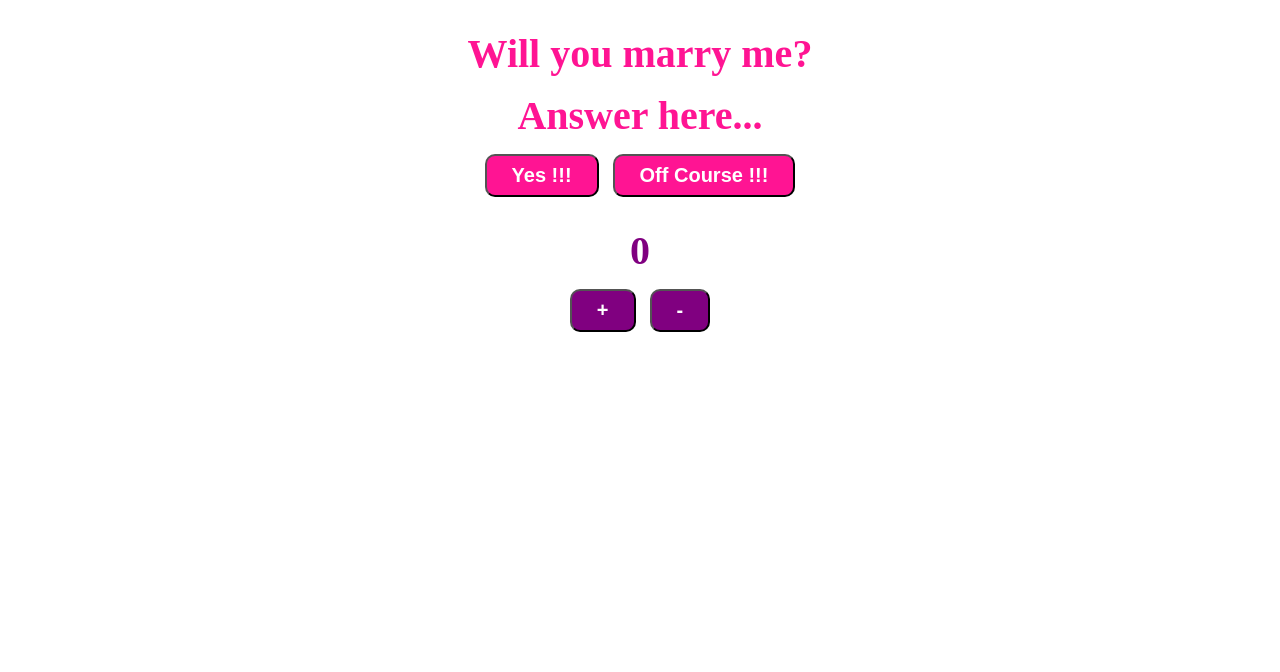
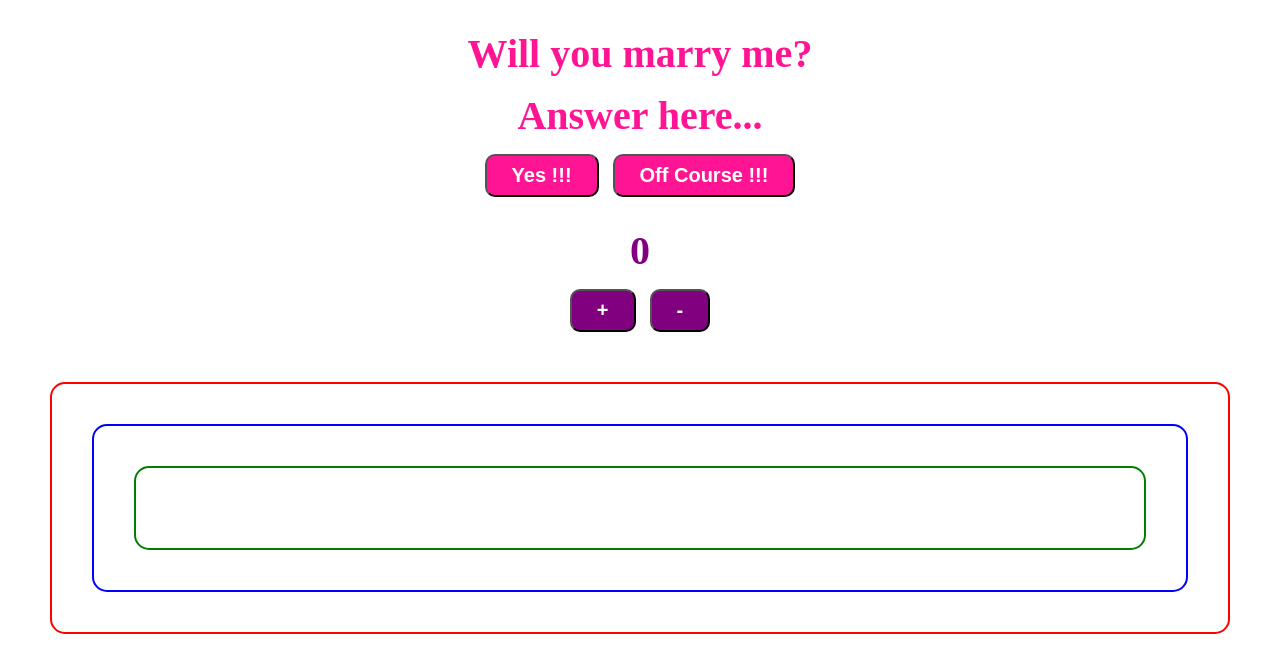
Before and after one commit to younuskhan1/To-Do-App, a plain HTML site: page index.html in a window 1280 px wide. Drawn offline with Linux system fonts and the light colour scheme.

Commit message:
event capturing and event bubbling are tested

```diff
--- a/index.html
+++ b/index.html
@@ -20,6 +20,14 @@
         <button id="plus-button" onclick="plusButton()"> + </button>
         <button id="minus-button" onclick="minusButton()"> - </button>
     </div>
+    <div id="main-parents">
+        <div id="grand-parents">
+            <div id="parents">
+                <div id="child">
+                </div>
+            </div>
+        </div>
+    </div>
     <script src="./index.js"></script>
 </body>
 
--- a/index.js
+++ b/index.js
@@ -1,10 +1,10 @@
 function yes() {
     const answer = document.getElementById("answer");
-    answer.innerText = "Ooo yeah ..."
+    answer.innerText = "Ooo yeah ...";
 }
 function offCourse() {
     const answer = document.getElementById("answer");
-    answer.innerText = "Off Course ..."
+    answer.innerText = "Off Course ...";
 }
 
 let counting = 0;
@@ -12,11 +12,19 @@ function plusButton() {
     counting++;
     const plusButton = document.getElementById("increase-decrease");
     plusButton.innerText = counting;
-
 }
 function minusButton() {
     counting--;
     const minusButton = document.getElementById("increase-decrease");
     minusButton.innerText = counting;
+}
 
-}
+document.getElementById("grand-parents").addEventListener("click", function () {
+    console.log("grand-parents");
+}, true);
+document.getElementById("parents").addEventListener("click", function () {
+    console.log("parents");
+}, false);
+document.getElementById("child").addEventListener("click", function () {
+    console.log("child");
+}, false);
--- a/style.css
+++ b/style.css
@@ -71,3 +71,26 @@
     font-weight: 900;
     color: white;
 }
+
+#main-parents {
+    text-align: center;
+    margin: 50px;
+}
+
+#grand-parents {
+    border: 2px solid red;
+    border-radius: 15px;
+    padding: 40px;
+}
+
+#parents {
+    border: 2px solid blue;
+    border-radius: 15px;
+    padding: 40px;
+}
+
+#child {
+    border: 2px solid green;
+    border-radius: 15px;
+    padding: 40px;
+}
```
